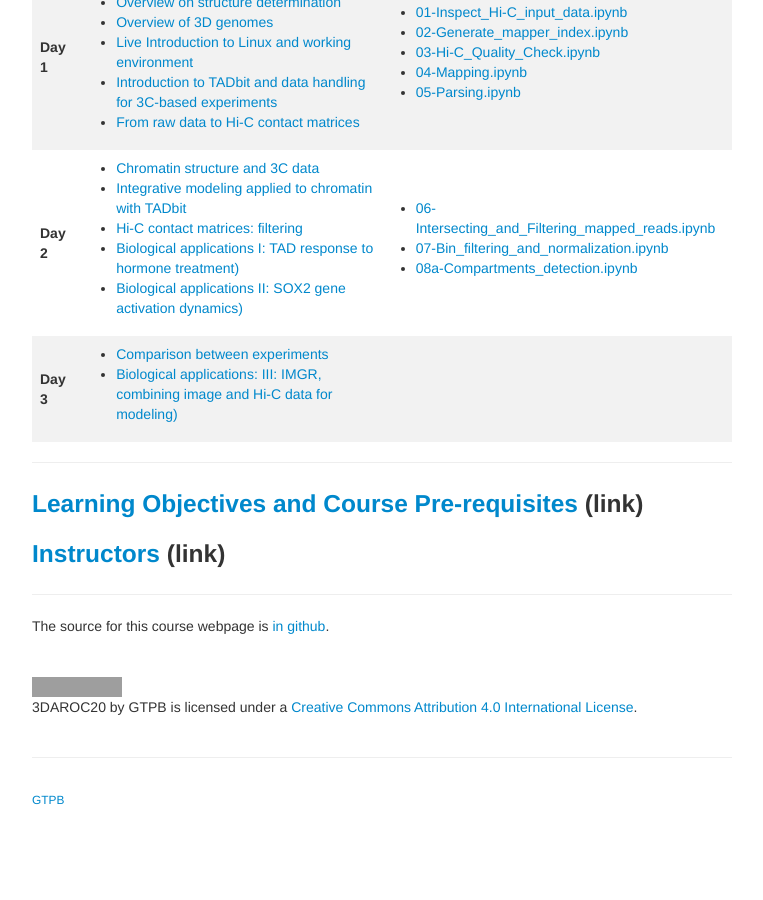
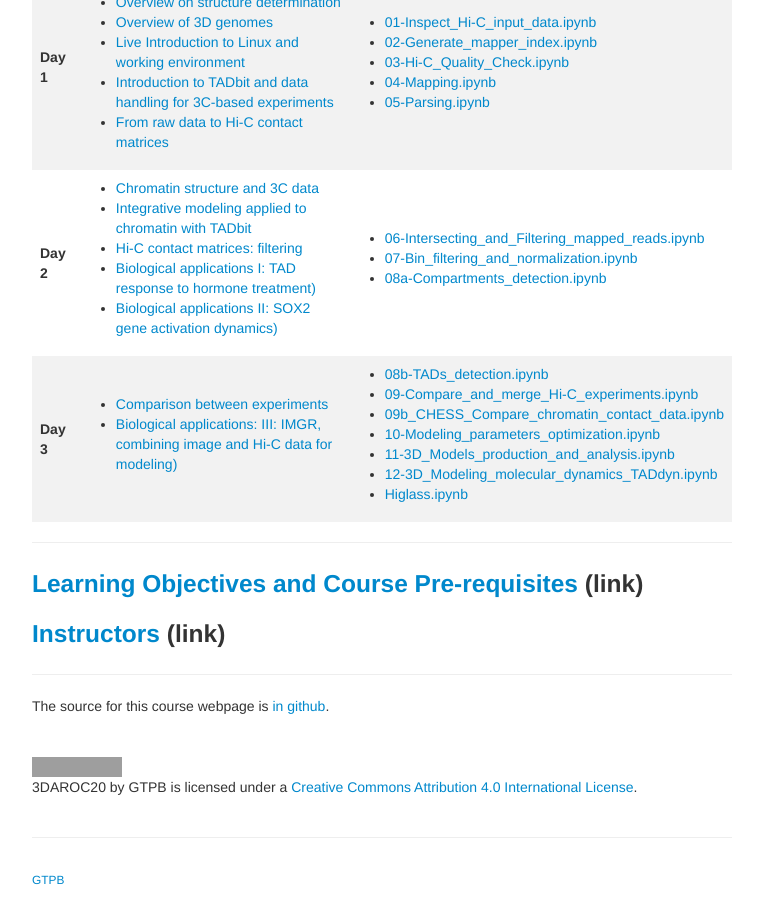
Before and after one commit to GTPB/3DAROC21, a Jekyll site: the page built from index.md, in a window 1280 px wide and 900 px high, scrolled down 1459 px. Shown: the whole window, without its empty margins (258-1021 px from the left). Built offline with Jekyll 4.4.1, drawn with Linux system fonts in a browser that asks for light colours; before the commit the page ends 2279 px from its top, so only the background shows below that; grey boxes are pictures that could not be loaded.

Commit message:
Add Notebooks Day 3

```diff
--- a/index.md
+++ b/index.md
@@ -124,7 +124,15 @@ All the datasets used for this training course is available throughout the docum
        </ul>
      </td>
      <td>
-
+     <ul>
+             <li> <a href="./assets/material/Notebooks/Day3/08b-TADs_detection.ipynb">08b-TADs_detection.ipynb</a></li>
+             	<li> <a href="./assets/material/Notebooks/Day3/09-Compare_and_merge_Hi-C_experiments.ipynb">09-Compare_and_merge_Hi-C_experiments.ipynb</a></li>
+     		<li> <a href="./assets/material/Notebooks/Day3/09b_CHESS_Compare_chromatin_contact_data.ipynb">09b_CHESS_Compare_chromatin_contact_data.ipynb</a></li>
+     		<li> <a href="./assets/material/Notebooks/Day3/10-Modeling_parameters_optimization.ipynb">10-Modeling_parameters_optimization.ipynb</a></li>
+     		<li> <a href="./assets/material/Notebooks/Day3/11-3D_Models_production_and_analysis.ipynb">11-3D_Models_production_and_analysis.ipynb</a></li>
+        <li> <a href="./assets/material/Notebooks/Day3/12-3D_Modeling_molecular_dynamics_TADdyn.ipynb">12-3D_Modeling_molecular_dynamics_TADdyn.ipynb</a></li>
+        <li> <a href="./assets/material/Notebooks/Day3/Higlass.ipynb">Higlass.ipynb</a></li>
+     </ul>
     </td>
 
    </tr>
```
Also changed, not shown: 7 other files.
